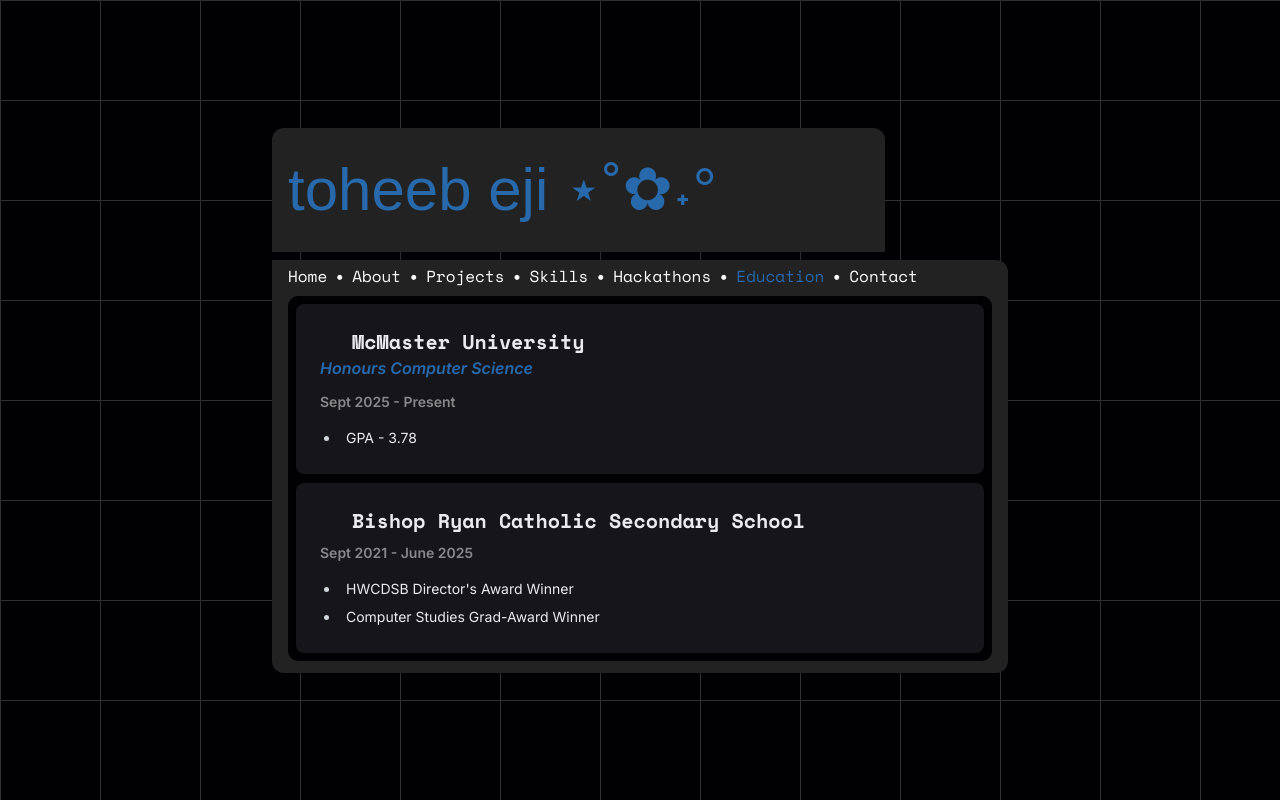
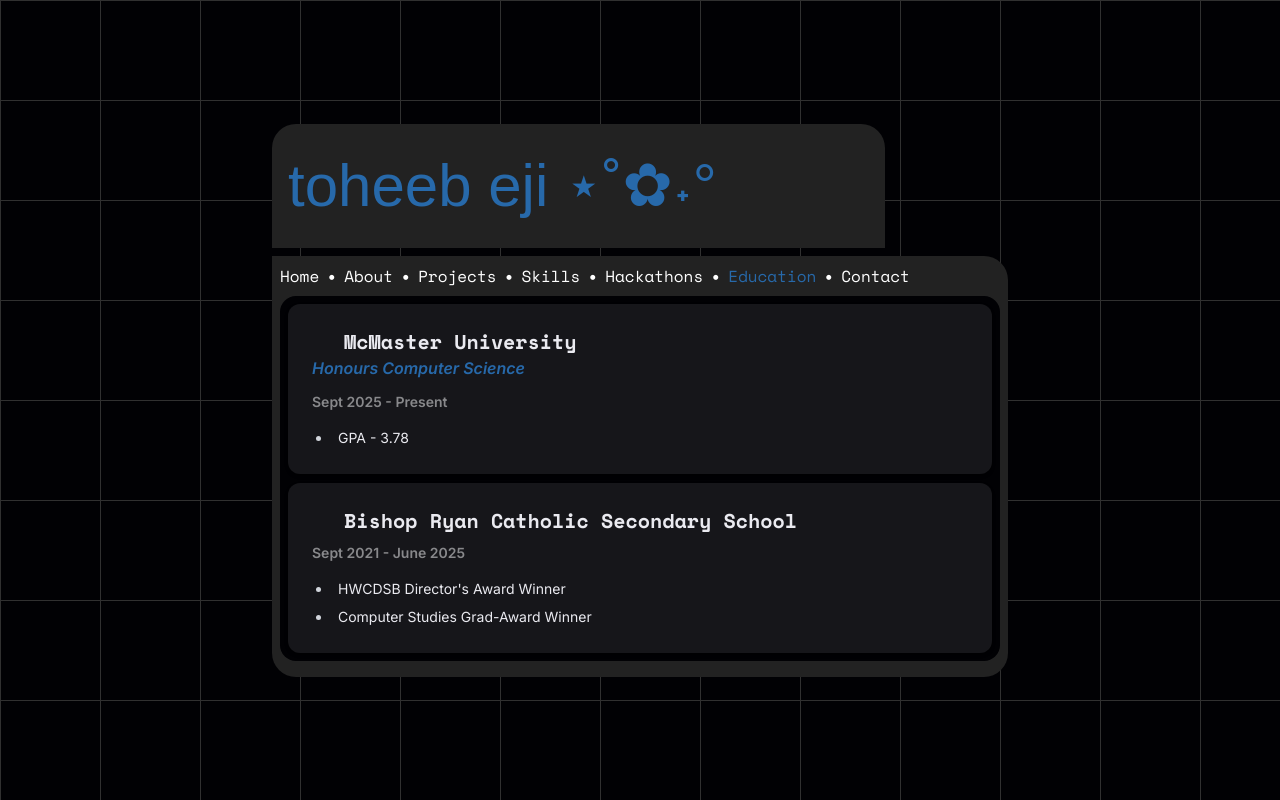
Before and after one commit to twitocode/Portfolio, a SvelteKit app: page /education in a window 1280 px wide. Built offline with nearby package versions, Linux system fonts and the light colour scheme; some icons are missing; a web font is replaced by a local one; what tailwind-hamburgers would draw is missing.

Commit message:
changed corner radius to be asethetically pleasing

```diff
--- a/src/lib/components/education-card.svelte
+++ b/src/lib/components/education-card.svelte
@@ -18,7 +18,7 @@
 	</li>
 {/snippet}
 
-<Card.Root class="space-y-0 rounded-sm border-0 gap-2 w-full">
+<Card.Root class="space-y-0 rounded-lg border-0 gap-2 w-full">
 	<Card.Header>
 		<Card.Title
 			class={['flex flex-col justify-center', education.program ? 'space-y-4' : 'space-y-1']}
--- a/src/lib/components/hackathon-card.svelte
+++ b/src/lib/components/hackathon-card.svelte
@@ -18,7 +18,7 @@
 	</li>
 {/snippet}
 
-<Card.Root class="w-full gap-2 space-y-0 rounded-sm border-0">
+<Card.Root class="w-full gap-2 space-y-0 rounded-lg border-0">
 	<Card.Header>
 		<Card.Title
 			class={['flex flex-col justify-center', hackathon.name ? 'space-y-4' : 'space-y-1']}
--- a/src/lib/components/project-card.svelte
+++ b/src/lib/components/project-card.svelte
@@ -9,7 +9,7 @@
 	const { project } = $props<{ project: Project }>();
 </script>
 
-<Card.Root class="rounded-sm border-0">
+<Card.Root class="rounded-lg border-0">
 	<Card.Header>
 		<Card.Title class="font-space-mono flex items-center justify-between text-xl">
 			<span>{project.title}</span>
--- a/src/lib/components/skill-card.svelte
+++ b/src/lib/components/skill-card.svelte
@@ -7,7 +7,7 @@
 	const { skill } = $props<{ skill: Skill }>();
 </script>
 
-<Card.Root class="w-full gap-2 space-y-0 rounded-sm border-0 h-full">
+<Card.Root class="w-full gap-2 space-y-0 rounded-lg border-0 h-full">
 	<Card.Header>
 		<Card.Title>
 			<span class="flex flex-col space-y-1">
--- a/src/routes/+layout.svelte
+++ b/src/routes/+layout.svelte
@@ -29,7 +29,7 @@
 			<div
 				class="flex w-full flex-col items-start space-y-2 p-4 sm:w-9/10 md:w-7/8 lg:w-7/10 xl:w-6/10"
 			>
-				<div class="bg-secondary text-primary w-full rounded-t-lg px-4 py-8 md:w-10/12">
+				<div class="bg-secondary text-primary w-full rounded-t-3xl px-4 py-8 md:w-10/12">
 					<h1 class="flex items-center justify-between">
 						<span class="font-playwrite-it-moderna text-5xl font-medium md:text-5xl lg:text-6xl"
 							>toheeb eji ⋆˚✿˖°</span
@@ -37,7 +37,7 @@
 						<MobileSidebar {pages} {selected} />
 					</h1>
 				</div>
-				<div class="bg-secondary h-3/5 w-full space-y-2 rounded-tr-lg rounded-b-lg px-4 py-1">
+				<div class="bg-secondary h-3/5 w-full space-y-2 rounded-tr-3xl rounded-b-3xl p-2">
 					<!-- navbar -->
 					<DesktopSidebar {pages} {selected} />
 					<span class="text-primary font-space-mono block text-center text-lg font-medium md:hidden"
--- a/src/routes/+page.svelte
+++ b/src/routes/+page.svelte
@@ -7,10 +7,10 @@
 </svelte:head>
 
 <section
-	class="to-primary from-background bg-background mb-2 grid h-auto w-full grid-cols-1 gap-4 rounded-md px-2 pt-2 md:grid-cols-2"
+	class="to-primary from-background bg-background mb-2 grid h-auto w-full grid-cols-1 gap-4 rounded-2xl px-2 pt-2 md:grid-cols-2"
 >
 	<div>
-		<img src={saturn} class="rounded-md shadow-lg" alt="Saturn GIF" fetchpriority="high" />
+		<img src={saturn} class="rounded-lg shadow-lg" alt="Saturn GIF" fetchpriority="high" />
 	</div>
 	<div class="flex h-full flex-col items-center justify-center space-y-4 md:items-start">
 		<h1 class="text-4xl font-bold">Hello!</h1>
--- a/src/routes/about/+page.svelte
+++ b/src/routes/about/+page.svelte
@@ -1,5 +1,5 @@
 <main
-	class="to-primary from-background bg-background mb-2 h-auto max-h-[500px] w-full overflow-auto rounded-md px-2 py-2"
+	class="to-primary from-background bg-background mb-2 h-auto max-h-[500px] w-full overflow-auto rounded-2xl p-2"
 >
 	I’m Toheeb, a <strong>Computer Science</strong> student currently attending McMaster University in
 	Hamilton, Ontario. I have a passion for building practical and creative solutions through code.
--- a/src/routes/contact/+page.svelte
+++ b/src/routes/contact/+page.svelte
@@ -3,7 +3,7 @@
 </script>
 
 <section
-	class="to-primary from-background bg-background mb-2 flex h-auto max-h-[500px] w-full flex-col space-y-2 overflow-auto rounded-md px-2 py-2"
+	class="to-primary from-background bg-background mb-2 flex h-auto max-h-[500px] w-full flex-col space-y-2 overflow-auto rounded-2xl p-2"
 >
 	<div class="flex items-center gap-2"><Mail /> toheebeji@gmail.com</div>
 	<a
--- a/src/routes/education/+page.svelte
+++ b/src/routes/education/+page.svelte
@@ -35,7 +35,7 @@
 </script>
 
 <section
-	class="to-primary from-background bg-background mb-2 grid h-auto max-h-[500px] w-full grid-cols-1 gap-2.25 overflow-auto rounded-md px-2 py-2"
+	class="to-primary from-background bg-background mb-2 grid h-auto max-h-[500px] w-full grid-cols-1 gap-2.25 overflow-auto rounded-2xl p-2"
 >
 	{#each schools as school, i}
 		<span class="flex flex-col items-center w-full space-y-2">
--- a/src/routes/hackathons/+page.svelte
+++ b/src/routes/hackathons/+page.svelte
@@ -45,7 +45,7 @@
 </script>
 
 <section
-	class="to-primary from-background bg-background mb-2 grid h-auto max-h-[500px] w-full grid-cols-1 gap-2.25 overflow-auto rounded-md px-2 py-2"
+	class="to-primary from-background bg-background mb-2 grid h-auto max-h-[500px] w-full grid-cols-1 gap-2.25 overflow-auto rounded-2xl p-2"
 >
 	{#each hackathons as hackathon, i}
 		<span class="flex w-full flex-col items-center space-y-2">
--- a/src/routes/projects/+page.svelte
+++ b/src/routes/projects/+page.svelte
@@ -220,7 +220,7 @@
 </script>
 
 <section
-	class="to-primary from-background bg-background mb-2 grid h-auto max-h-[500px] w-full grid-cols-1 gap-y-2.25 overflow-auto rounded-md px-2 py-2 md:grid-cols-2 md:gap-2.25"
+	class="to-primary from-background bg-background mb-2 grid h-auto max-h-[500px] w-full grid-cols-1 gap-y-2.25 overflow-auto rounded-2xl p-2 md:grid-cols-2 md:gap-2.25"
 >
 	{#each projects as project}
 		<ProjectCard {project} />
--- a/src/routes/skills/+page.svelte
+++ b/src/routes/skills/+page.svelte
@@ -74,7 +74,7 @@
 </script>
 
 <section
-	class="to-primary from-background bg-background mb-2 grid h-auto max-h-[500px] w-full grid-cols-1 gap-3 overflow-auto rounded-md px-2 py-2 md:grid-cols-2"
+	class="to-primary from-background bg-background mb-2 grid h-auto max-h-[500px] w-full grid-cols-1 gap-3 overflow-auto rounded-2xl p-2 md:grid-cols-2"
 >
 	{#each skills as skill}
 		<div class="inline-block w-full break-inside-avoid">
```
